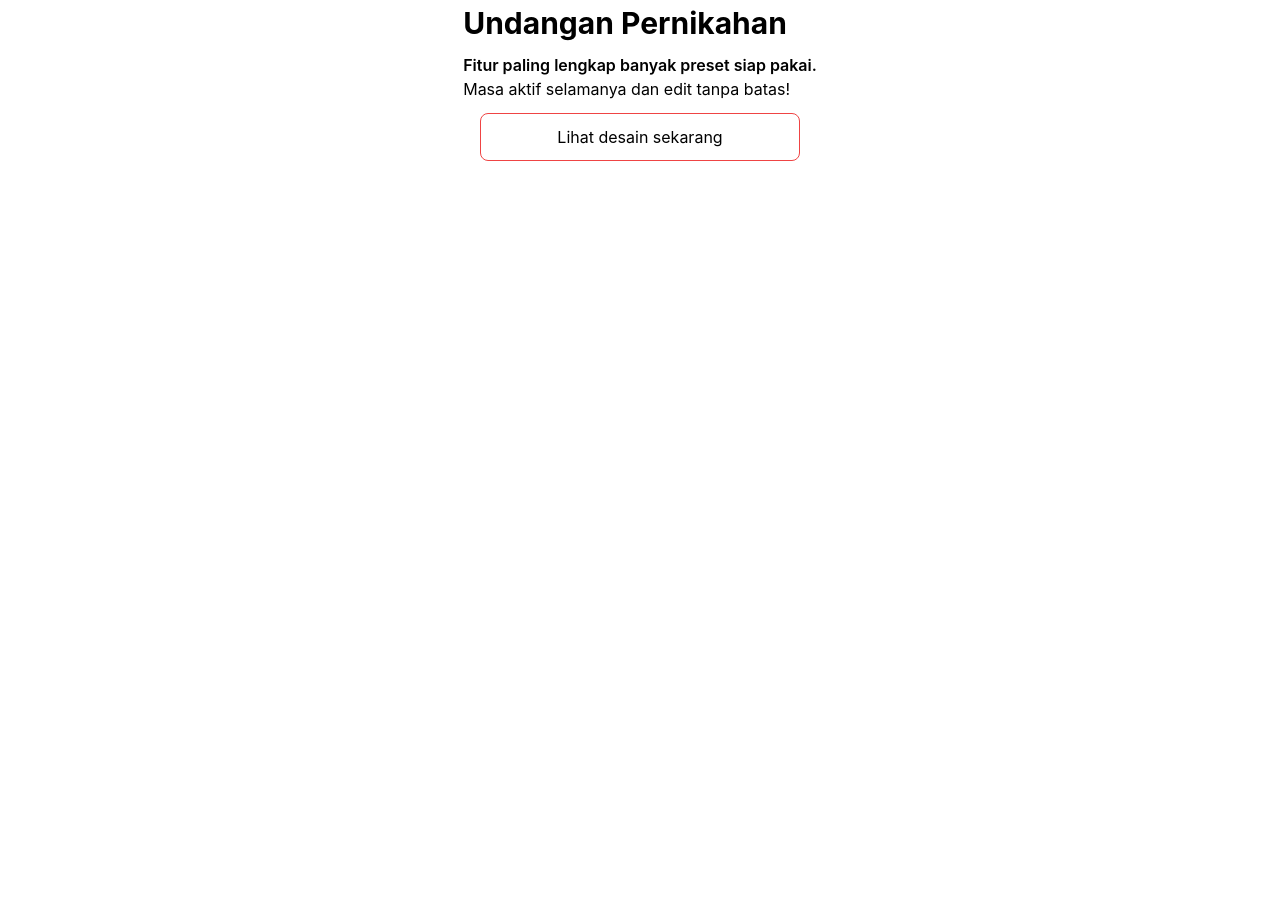
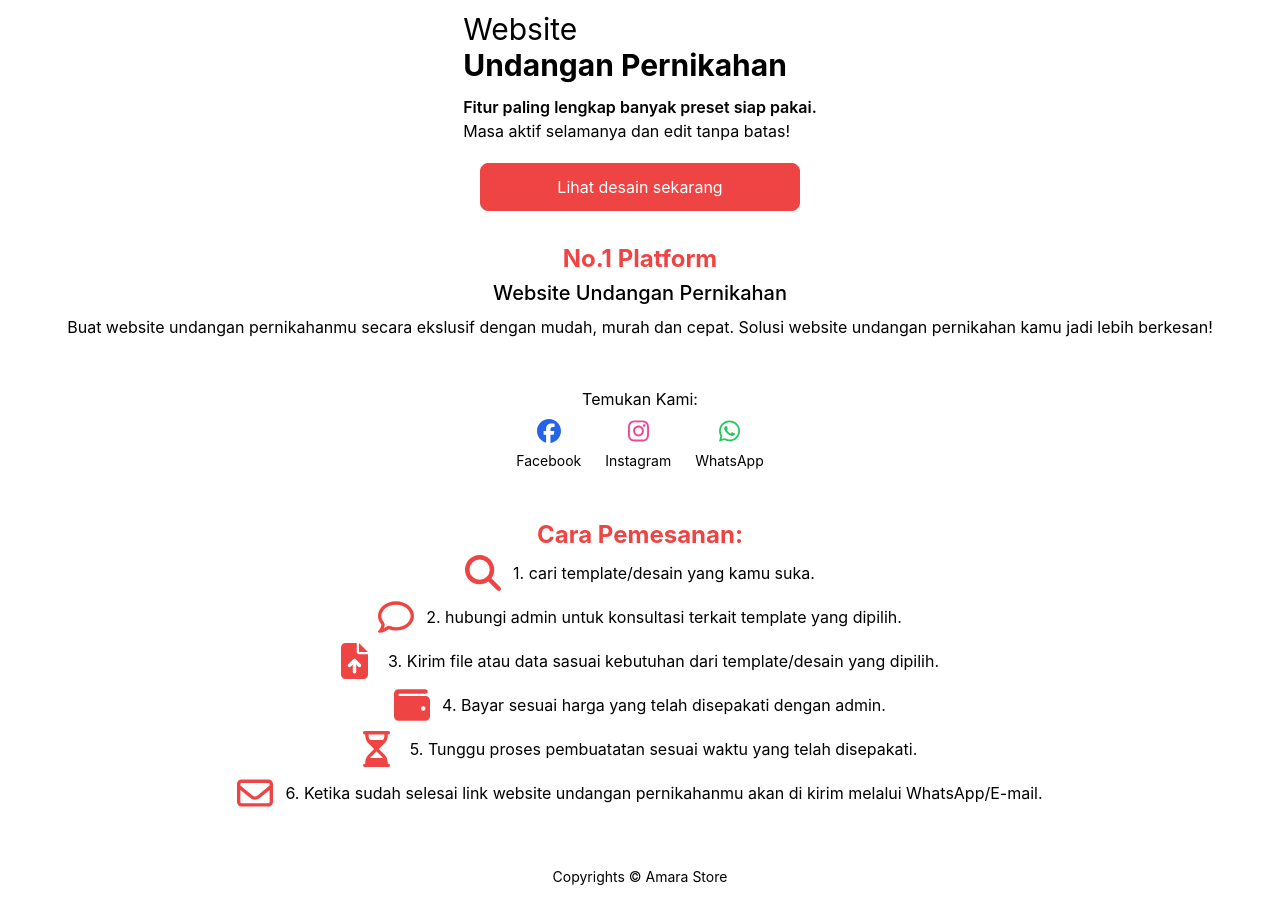
Before and after one commit to annalitcz/amara-store, a React (Create React App) app: page / in a window 1280 px wide. Shown: the part 681-1592 px from the top of the page. Before the commit the page ends 850 px from the top, so only its background shows below. Built offline with nearby package versions, Linux system fonts and the light colour scheme.

Commit message:
Update njir

```diff
--- a/public/index.html
+++ b/public/index.html
@@ -24,7 +24,7 @@
       work correctly both with client-side routing and a non-root public URL.
       Learn how to configure a non-root public URL by running `npm run build`.
     -->
-    <title>React App</title>
+    <title>Amara Store</title>
   </head>
   <body>
     <noscript>You need to enable JavaScript to run this app.</noscript>
--- a/src/components/FiturContainer.jsx
+++ b/src/components/FiturContainer.jsx
@@ -1,6 +1,7 @@
 import React from "react";
 import { FontAwesomeIcon } from "@fortawesome/react-fontawesome";
 import { faClockFour, faMap, faComment, faMusic, faPhotoFilm, faMobileAndroid } from "@fortawesome/free-solid-svg-icons";
+import Footer from "./footer";
 
 const FiturContainer = () => {
   return (
@@ -37,6 +38,7 @@ const FiturContainer = () => {
           <p className="text-center">Say good bye untuk design jadul. biar undanganmu makin wow.</p>
         </div>
       </div>
+      <Footer/>
     </>
   );
 };
--- a/src/components/ProdukContainer.jsx
+++ b/src/components/ProdukContainer.jsx
@@ -1,5 +1,6 @@
 import React from "react";
 import Card from "./card";
+import Footer from "./footer";
 
 const ProdukContainer = () => {
   const dataCard = [
@@ -26,6 +27,22 @@ const ProdukContainer = () => {
         Price: "120.000",
         Tag: "Luxury",
         Links: "https://our-wedding.link/preset&design?preset_id=631be52580ef7a0a25250312"
+    },
+    {
+        Title: "Traditional Minang",
+        imgUrl:"https://cdn-uploads.our-wedding.link/f3aeaff0-44e7-11ee-afff-fbb406ac45aa.jpg",
+        Alt: "preview4",
+        Price: "145.000",
+        Tag: "Eksklusif",
+        Links: "https://our-wedding.link/preset&design?preset_id=64dcd9476113675a81feaefd"
+    },
+    {
+      Title: "Black & Gold",
+      imgUrl: "https://cdn-uploads.our-wedding.link/6a693180-f39c-11ed-9bca-81274156d864.jpeg",
+      Alt: "preview5",
+      Price: "160.000",
+      Tag: "Premium",
+      Links: "https://our-wedding.link/preset&design?preset_id=5ff8031150ce4331aec06a9a"
     }
   ];
 
@@ -44,6 +61,7 @@ const ProdukContainer = () => {
             />
         ))}
       </div>
+      <Footer/>
     </>
   );
 };
--- /dev/null
+++ b/src/components/footer.jsx
@@ -0,0 +1,11 @@
+import React from "react";
+
+const Footer = () => {
+  return (
+    <div className="flex justify-center items-center p-6">
+      <p className="text-sm">Copyrights &copy; Amara Store</p>
+    </div>
+  );
+};
+
+export default Footer;
--- a/src/components/navbar.jsx
+++ b/src/components/navbar.jsx
@@ -16,7 +16,7 @@ const Navbar = () => {
     <>
       <nav className="bg-slate-100 fixed w-full flex justify-between items-center p-3 border-b mb-3 z-10">
         <div className="pl-3">
-          <Link to={'/'} className="font-extrabold text-xl text-red-500 dancing">Amara Store</Link>
+          <Link to={'/'} className="font-extrabold text-3xl text-red-500 dancing">Amara Store</Link>
         </div>
         <div className="pr-3 cursor-pointer">
           <FontAwesomeIcon icon={isOpen ? faTimes : faBars} className="text-red-500 text-lg" onClick={toggleMenu} />
--- a/src/components/popUp.jsx
+++ b/src/components/popUp.jsx
@@ -6,10 +6,10 @@ import { faWhatsapp } from "@fortawesome/free-brands-svg-icons";
 const PopUp = () => {
   return (
     <>
-      <div className="fixed bottom-40 pl-6 hover:animate-bounce">
+      <div className="fixed bottom-40 mt-10 pl-6 hover:text-white">
         <Link
           to={"https://wa.me/081915515080"}
-          className="border border-green-500 hover:bg-green-700 hover:text-white rounded-lg p-3 relative flex items-center"
+          className="border border-green-500 hover:bg-green-600 rounded-lg p-3 relative flex items-center"
         >
           <FontAwesomeIcon className="text-green-400 mr-2" icon={faWhatsapp} />{" "}
           <p className="text-white text-lg">Chat</p>
--- a/src/pages/home.jsx
+++ b/src/pages/home.jsx
@@ -2,6 +2,11 @@ import React,{useEffect} from "react";
 import { Link } from "react-router-dom";
 import Navbar from "../components/navbar";
 import Banner from "../banner_new_desktop.webp";
+import { FontAwesomeIcon } from "@fortawesome/react-fontawesome";
+import { faFacebook, faInstagram, faWhatsapp } from "@fortawesome/free-brands-svg-icons";
+import Footer from "../components/footer";
+import { faSearch, faFileArrowUp, faWallet } from "@fortawesome/free-solid-svg-icons";
+import { faComment, faHourglassHalf, faEnvelope} from "@fortawesome/free-regular-svg-icons";
 
 const Home = () => {
     useEffect(()=>{
@@ -12,20 +17,83 @@ const Home = () => {
     <div>
       <Navbar />
       <div style={{ paddingTop: "64px" }}></div>
-      <div className="flex flex-col justify-center items-center p-2">
-        <img src={Banner} alt="banner" />
-        <div className="text-center mt-4">
+
+      {/* top section */}
+      <div className="flex flex-col justify-center items-center p-2 mt-10">
+        <img src={Banner} alt="banner"  width={600}/>
+        <div className="text-center mt-8">
           <p className="text-3xl text-left">Website</p>
           <h3 className="font-bold text-left text-3xl">Undangan Pernikahan</h3>
           <p className="font-semibold mt-3">Fitur paling lengkap banyak preset siap pakai.</p>
           <p className="text-left">Masa aktif selamanya dan edit tanpa batas!</p>
         </div>
-        <Link to={"/preview"} className="mt-3">
-          <button className="w-80 h-12 rounded-lg border border-red-500 hover:bg-red-500 hover:text-white duration-150">
+        <Link to={"/preview"} className="mt-5">
+          <button className="w-80 h-12 rounded-lg border border-red-500 bg-red-500 text-white duration-150">
             Lihat desain sekarang
           </button>
         </Link>
       </div>
+
+      {/* desc section */}
+      <div className="flex flex-col justify-center items-center p-6">
+        <h1 className="text-red-500 text-2xl font-bold mb-1">No.1 Platform</h1>
+        <h4 className="text-center mb-2 text-xl font-medium">Website Undangan Pernikahan</h4>
+        <p className="text-center">Buat website undangan pernikahanmu secara ekslusif dengan mudah, murah dan cepat. Solusi website undangan pernikahan kamu jadi lebih berkesan!</p>
+      </div>
+
+      {/* sosmed  section*/}
+      <div className="flex flex-col justify-center items-center p-6">
+        <h4 className="mb-2">Temukan Kami:</h4>
+        <div className="flex justify-beetwen items-center gap-6">
+          <Link to={"https://facebook.com"} className="flex flex-col justify-center items-center">
+            <FontAwesomeIcon className="text-2xl text-blue-600 mb-2" icon={faFacebook}/>{" "}
+            <p className="text-sm">Facebook</p>
+          </Link>
+          <Link to={"https://instagram.com"} className="flex flex-col justify-center items-center">
+            <FontAwesomeIcon className="text-2xl text-pink-500 mb-2" icon={faInstagram} />{" "}
+            <p className="text-sm">Instagram</p>
+          </Link>
+          <Link to={"https://wa.me/081915515080"} className="flex flex-col justify-center items-center">
+            <FontAwesomeIcon className="text-2xl text-green-500 mb-2" icon={faWhatsapp}/>{" "}
+            <p className="text-sm">WhatsApp</p>
+          </Link>
+        </div>
+      </div>
+
+      {/* tutor */}
+      <div className="flex flex-col justify-center items-center p-6">
+        <h1 className="text-red-500 text-2xl font-bold mb-1">Cara Pemesanan:</h1>
+
+        <div className="flex justify-center items-center gap-3 mb-2">
+          <FontAwesomeIcon className="font-bold text-4xl text-red-500" icon={faSearch}/>{" "}
+          <p>1. cari template/desain yang kamu suka.</p>
+        </div>
+        <div className="flex justify-center items-center gap-3 mb-2">
+          <FontAwesomeIcon className="font-bold text-4xl text-red-500" icon={faComment} />{" "}
+          <p>2. hubungi admin untuk konsultasi terkait template yang dipilih. </p>
+        </div>
+        <div className="flex justify-center items-center gap-5 mb-2">
+        <FontAwesomeIcon className="font-bold text-4xl text-red-500" icon={faFileArrowUp}/>{" "}
+        <p>3. Kirim file atau data sasuai kebutuhan dari template/desain yang dipilih.</p>
+        </div>
+        <div className="flex justify-center items-center gap-3 mb-2">
+          <FontAwesomeIcon className="font-bold text-4xl text-red-500" icon={faWallet} />{" "}
+          <p>4. Bayar sesuai harga yang telah disepakati dengan admin.</p>
+        </div>
+        <div className="flex justify-center items-center gap-5 mb-2">
+          <FontAwesomeIcon className="font-bold text-4xl text-red-500" icon={faHourglassHalf}/>{" "}
+          <p>5. Tunggu proses pembuatatan sesuai waktu yang telah disepakati.</p>
+        </div>
+        <div className="flex justify-center items-center gap-3 mb-2">
+          <FontAwesomeIcon className="font-bold text-4xl text-red-500" icon={faEnvelope}/>{" "}
+          <p>6. Ketika sudah selesai link website undangan pernikahanmu akan di kirim melalui WhatsApp/E-mail.</p>
+        </div>
+
+      </div>
+
+      {/* copyrights */}
+      <Footer/>
+
     </div>
   );
 };
```
